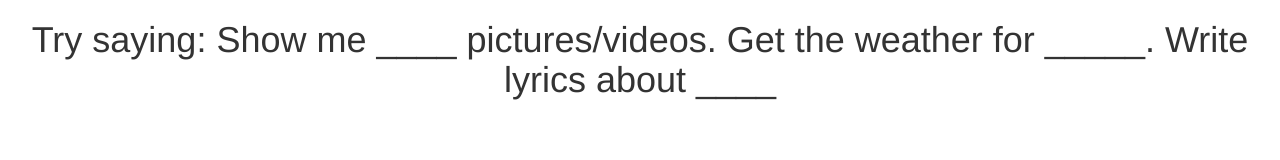
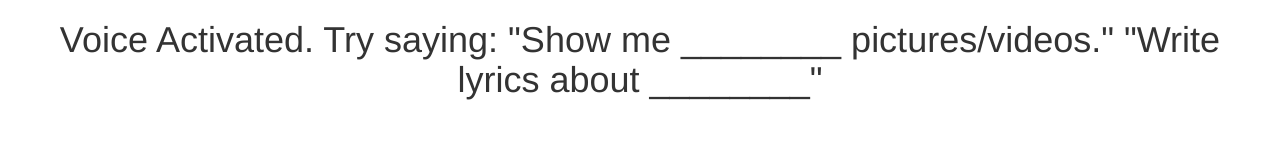
Before and after one commit to KurtLehnardt/voiceSearch, a website: page index.html in a window 1280 px wide. Drawn offline with nearby package versions, Linux system fonts and the light colour scheme.

Commit message:
update instructions

```diff
--- a/index.html
+++ b/index.html
@@ -5,7 +5,7 @@
     <link rel="stylesheet" href="https://maxcdn.bootstrapcdn.com/bootstrap/3.3.7/css/bootstrap.min.css" integrity="sha384-BVYiiSIFeK1dGmJRAkycuHAHRg32OmUcww7on3RYdg4Va+PmSTsz/K68vbdEjh4u" crossorigin="anonymous">
 </head>
 <body class="container-fluid">
-    <h1 class='text-center'>Try saying: Show me ____ pictures/videos. Get the weather for _____. Write lyrics about ____</h1>
+    <h1 class='text-center'>Voice Activated. Try saying: "Show me ________ pictures/videos." "Write lyrics about ________"</h1>
     <h2 id='title' class='text-center'></h2>
     <div id='imageResults' class='row col-md-12 justify-content-center'></div>
 </body>
```
